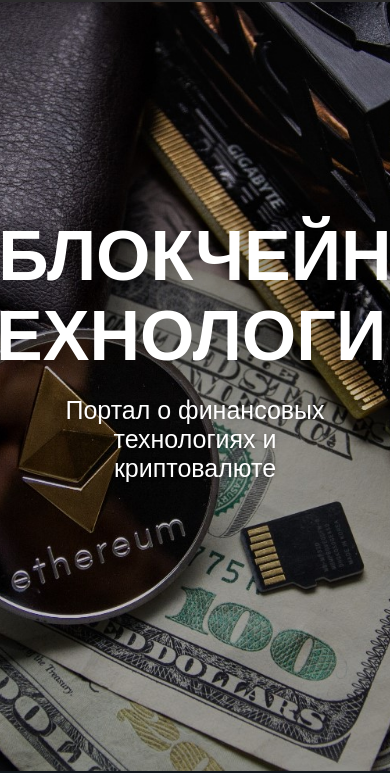
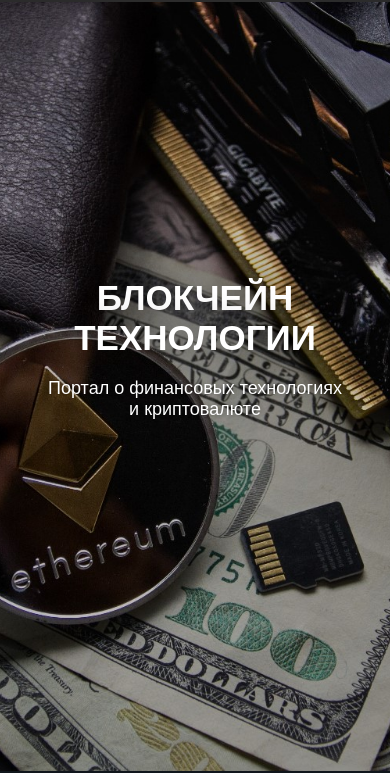
Before and after one commit to SmartTofu/SmartTofu.github.io, a plain HTML site: page index.html in a window 390 px wide. Shown: the part 73-846 px from the top of the page. Drawn offline with Linux system fonts and the light colour scheme.

Commit message:
Update main.css media

```diff
--- a/main.css
+++ b/main.css
@@ -47,3 +47,15 @@
 }
 
 /*====================================================================================================*/
+
+@media (max-width: 950px){
+    .banner h1 {
+        color: #fff;
+        font-size: 35px;
+    }
+
+    .banner h2 {
+        font-size: 18px;
+        text-align: center;
+    }
+}
```
